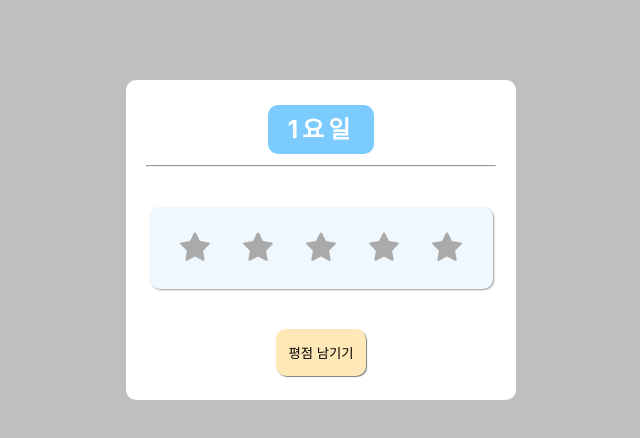
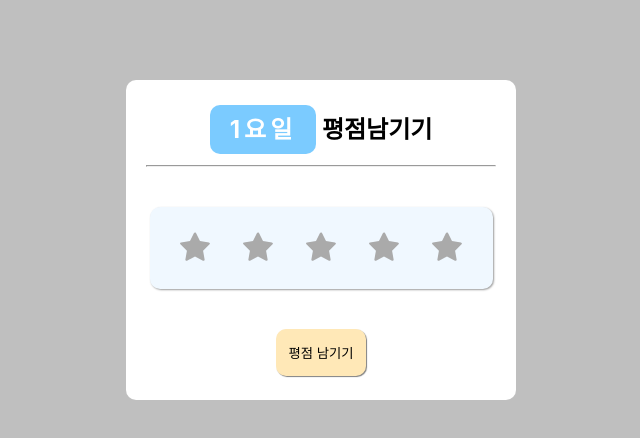
Before and after one commit to crown0205/prac_react_week1, a React (Create React App) app: page /review/1 in a window 1280 px wide. Shown: the top 438 px of the page, without its empty margins (319-959 px from the left). Built offline with nearby package versions, Linux system fonts and the light colour scheme.

Commit message:
키보드로 평점 입력하는 기능

```diff
--- a/src/Review.js
+++ b/src/Review.js
@@ -12,9 +12,23 @@ const Review = props => {
   // console.log(history)
   // console.log(url_value.day)
 
+  React.useEffect(() => {
+    const press = event => {
+      console.log("키보드를 누르면 어떤 이벤트가 발생 : ", event);
+      // if ([1, 2, 3, 4, 5].indexOf(parseInt(event.key)) !== -1) {
+      //   setStar_num(parseInt(event.key));
+      // }
+    };
+    window.addEventListener("keydown", press);
+
+    return () => window.removeEventListener("keydown", press);
+  }, []);
+
   return (
     <div>
-      <h2><span>{url_value.day}요일</span></h2>
+      <h2>
+        <span>{url_value.day}요일</span> 평점남기기
+      </h2>
       <hr />
       <ItemStyle>
         {Array.from({ length: 5 }, (item, index) => {
```
